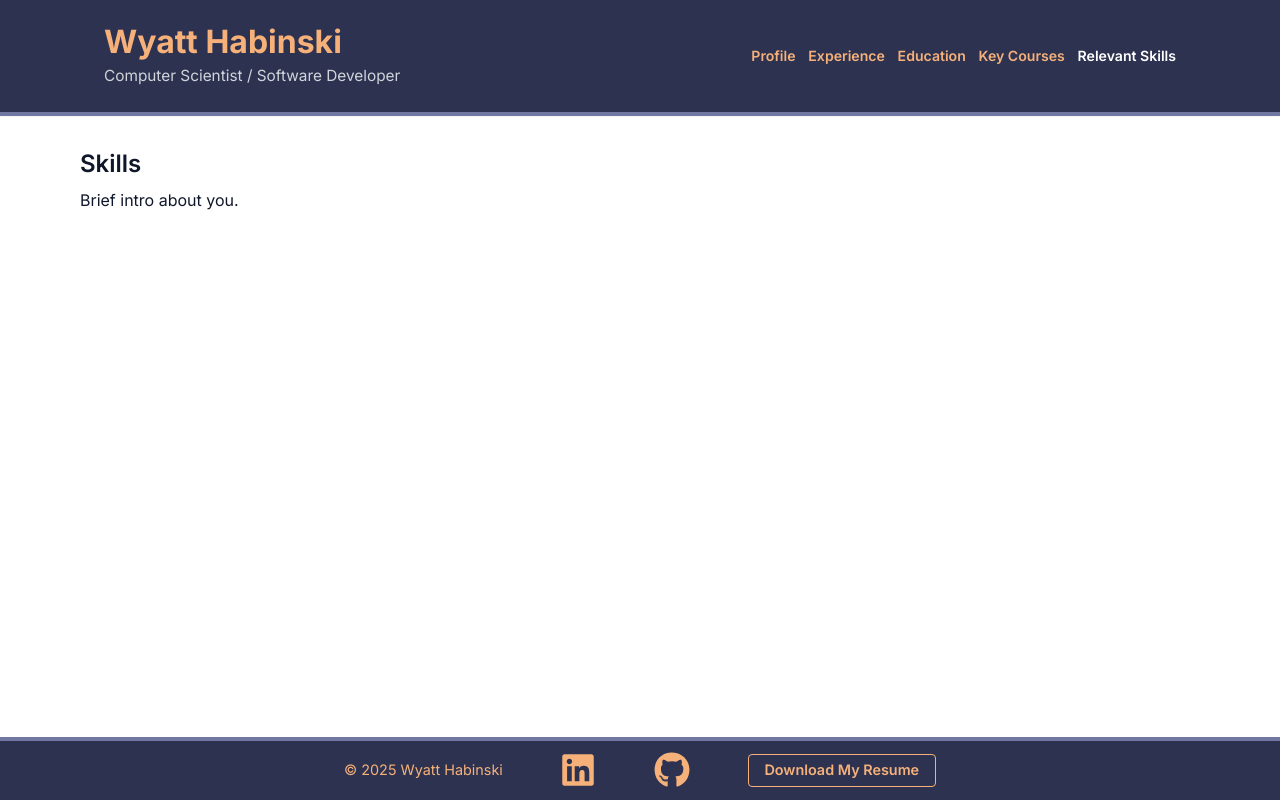
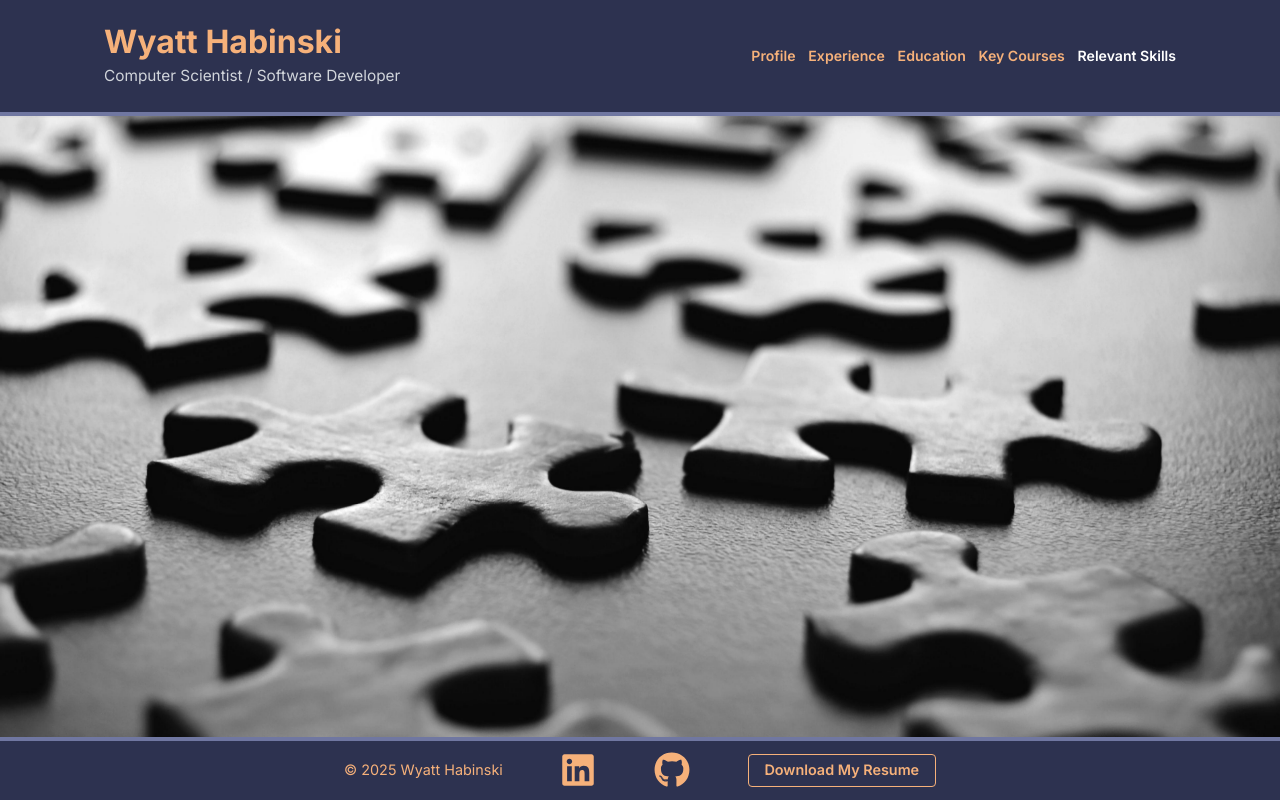
Before and after one commit to whabinski/resume2.0, a React (Vite) app: page /skills in a window 1280 px wide. Built offline with nearby package versions, Linux system fonts and the light colour scheme.

Commit message:
added backgrounds to all pages

```diff
--- a/src/pages/Experience.jsx
+++ b/src/pages/Experience.jsx
@@ -1,3 +1,4 @@
+import desk from "../assets/desk.jpeg";
 import Section from "../components/Section";
 import Card from "../components/Card";
 import Badge from "../components/Badge";
@@ -30,6 +31,13 @@ const jobs = [
 
 export default function Experience() {
   return (
+    <div className="relative">
+      {/* Full background */}
+      <div
+        className="fixed inset-0 -z-10 bg-cover bg-center"
+        style={{ backgroundImage: `url(${desk})` }}
+      />
+
       <Section title="Experience">
         <div className="space-y-4">
           {jobs.map((j, idx) => (
@@ -53,5 +61,6 @@ export default function Experience() {
           ))}
         </div>
       </Section>
+    </div>
   );
 }
--- a/src/pages/KeyCourses.jsx
+++ b/src/pages/KeyCourses.jsx
@@ -1,10 +1,13 @@
-import ringo from "../assets/ringo.jpeg";
+import books from "../assets/books.jpeg";
 
 export default function KeyCourses() {
   return (
-    <section>
-      <h1 className="text-2xl font-semibold">KeyCourses</h1>
-      <p className="mt-2">Brief intro about you.</p>
-    </section>
+      <div className="relative">
+        {/* Full background */}
+        <div
+          className="fixed inset-0 -z-10 bg-cover bg-center"
+          style={{ backgroundImage: `url(${books})` }}
+        />
+      </div>
   );
 }
--- a/src/pages/Skills.jsx
+++ b/src/pages/Skills.jsx
@@ -1,8 +1,13 @@
+import puzzle from "../assets/puzzle.jpeg";
+
 export default function Skills() {
   return (
-    <section>
-      <h1 className="text-2xl font-semibold">Skills</h1>
-      <p className="mt-2">Brief intro about you.</p>
-    </section>
+      <div className="relative">
+        {/* Full background */}
+        <div
+          className="fixed inset-0 -z-10 bg-cover bg-center"
+          style={{ backgroundImage: `url(${puzzle})` }}
+        />
+      </div>
   );
 }
```
Lines whose indentation alone changed are shown as unchanged.
